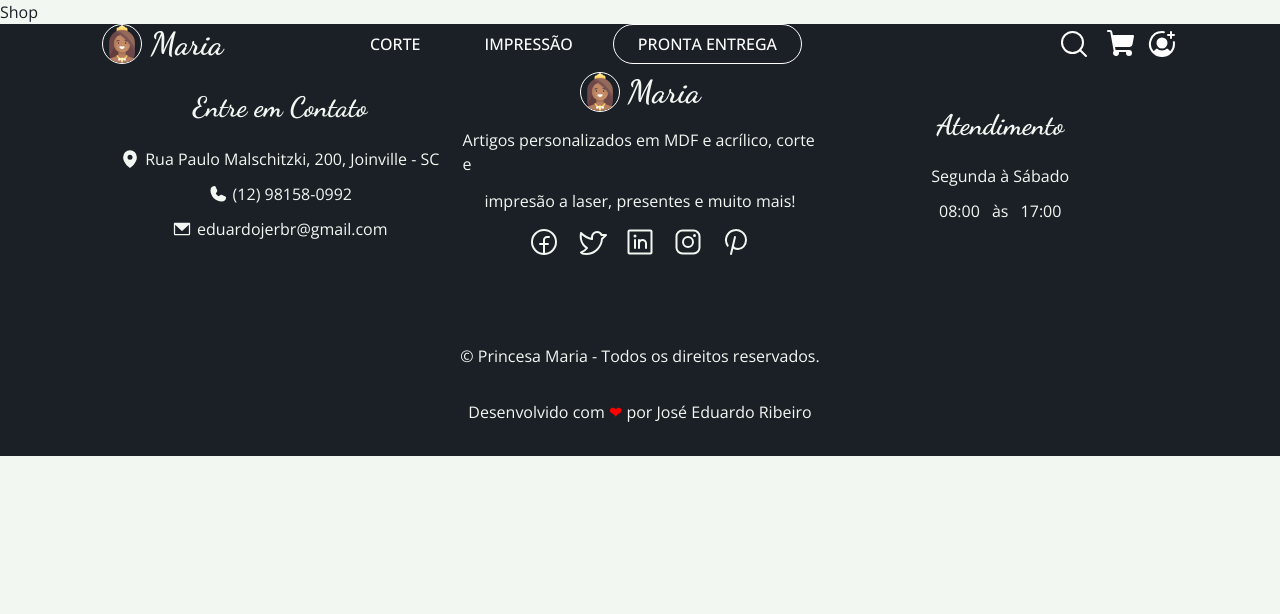
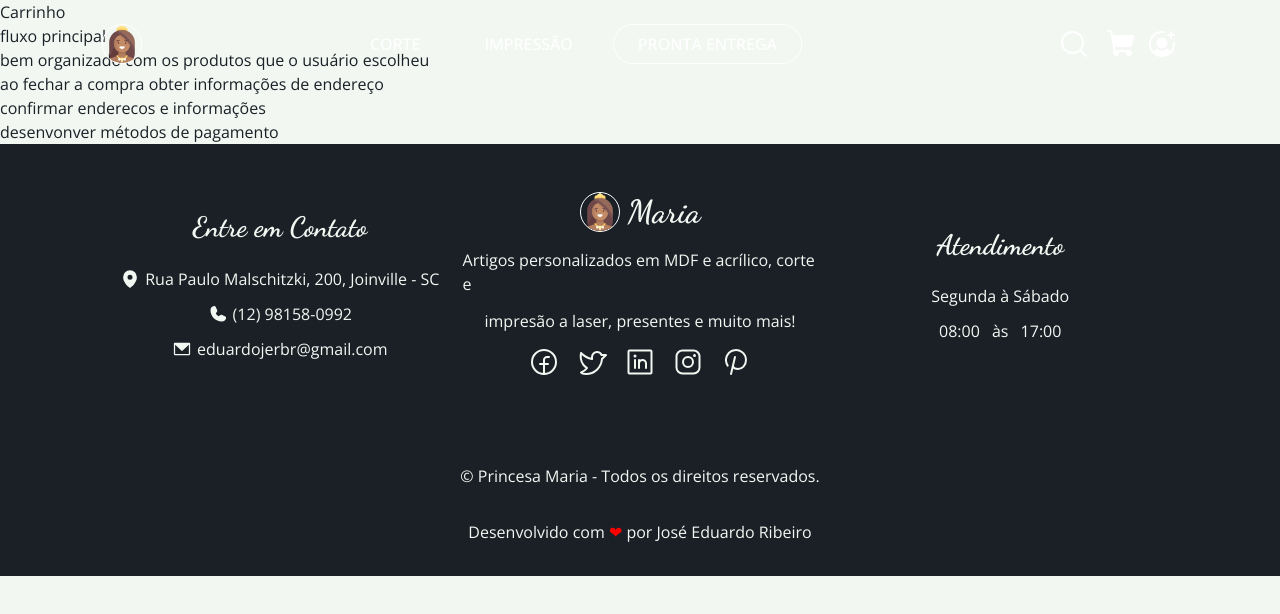
Before and after one commit to ribeirojer/Frontend-Dracula, a React (Vite) app: page /shop in a window 1280 px wide. Shown: the top 614 px of the page. Built offline with nearby package versions, Linux system fonts and the light colour scheme.

Commit message:
update to do list

```diff
--- a/src/pages/Produtos.tsx
+++ b/src/pages/Produtos.tsx
@@ -4,7 +4,7 @@ type Props = {}
 
 const Produtos = (props: Props) => {
   return (
-    <div>Produtos</div>
+    <div>fundir essa página com a página de search</div>
   )
 }
 
--- a/src/pages/Search.tsx
+++ b/src/pages/Search.tsx
@@ -4,7 +4,10 @@ type Props = {}
 
 const Search = (props: Props) => {
   return (
-    <div>Search</div>
+    <div>
+      <p>pesquisa vida do input na home</p>
+      <p>filtrar produtos</p>
+    </div>
   )
 }
 
--- a/src/pages/Shop.tsx
+++ b/src/pages/Shop.tsx
@@ -4,7 +4,14 @@ type Props = {}
 
 const Shop = (props: Props) => {
   return (
-    <div>Shop</div>
+    <div>
+        <div>Carrinho</div>
+        <p>fluxo principal</p>
+        <p>bem organizado com os produtos que o usuário escolheu</p>
+        <p>ao fechar a compra obter informações de endereço</p>
+        <p>confirmar enderecos e informações</p>
+        <p>desenvonver métodos de pagamento</p>
+    </div>
   )
 }
 
--- a/src/pages/Sobre.tsx
+++ b/src/pages/Sobre.tsx
@@ -4,7 +4,12 @@ type Props = {}
 
 const Sobre = (props: Props) => {
   return (
-    <div>Pagina com informações da empresa.</div>
+    <div>
+        <div>Pagina com informações da empresa.</div>
+        <p>informações da maquina de corte pequena</p>
+        <p>informações da maquina de corte grande</p>
+        <p>falar um pouco sobre o dono da empresa</p>
+    </div>
   )
 }
 
--- a/src/pages/User.tsx
+++ b/src/pages/User.tsx
@@ -4,7 +4,10 @@ type Props = {}
 
 const User = (props: Props) => {
   return (
-    <div>User</div>
+    <div>
+      <p>exibir informações do usuário, endereço e tudo mais</p>
+      <p>informações podem ser editadas</p>
+    </div>
   )
 }
 
```
